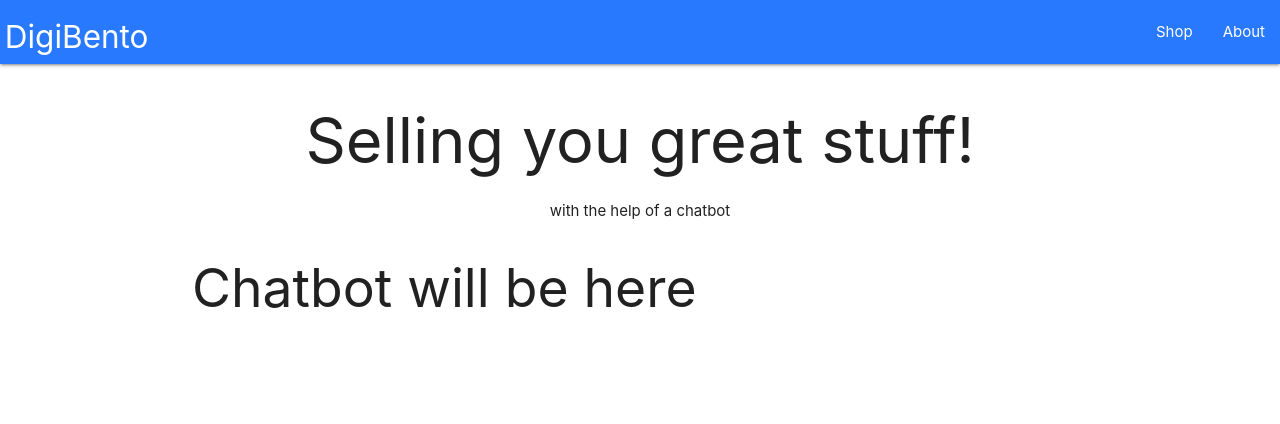
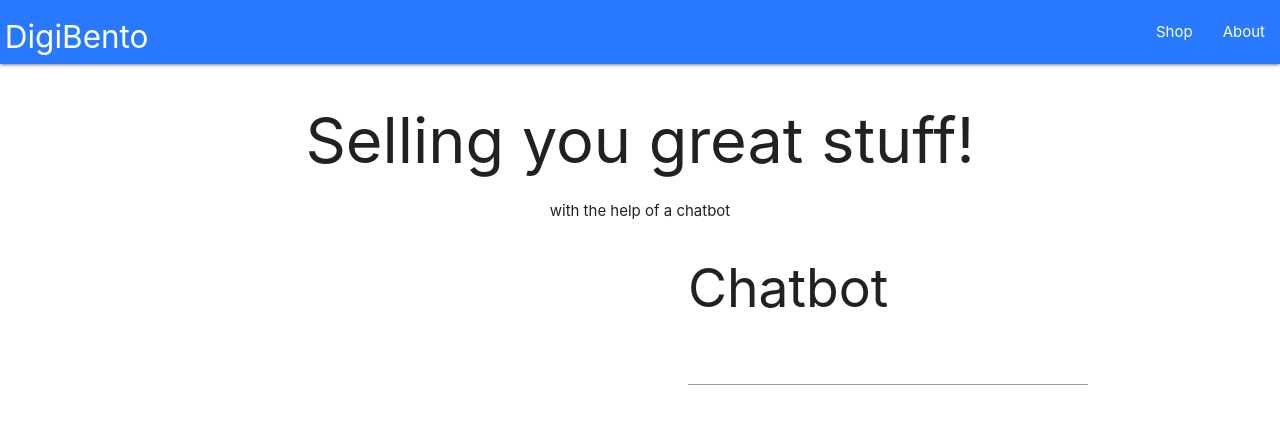
Before and after one commit to mic0des/react-bot, a React (Create React App) app in the folder client/: page / in a window 1280 px wide. Shown: the top 424 px of the page. Built offline with nearby package versions, Linux system fonts and the light colour scheme.

Commit message:
change chatbot to class component and add input and state

```diff
--- a/client/src/components/chatbot/Chatbot.js
+++ b/client/src/components/chatbot/Chatbot.js
@@ -1,7 +1,24 @@
-import React from 'react';
+import React, { Component } from 'react';
 
-const Chatbot = () => (
-    <h2>Chatbot will be here</h2>
-  );
+class Chatbot extends Component {
+  constructor(props){
+    super(props);
+
+    this.state = {
+      messages: []
+    }
+  }
+
+  render() {
+    return (
+      <div style={{height: 400, width: 400, float: 'right'}}>
+        <div id="chatbot" style={{height: '100%', width: '100%', overflow: 'auto'}}>
+          <h2>Chatbot</h2>
+          <input type='text' />
+        </div>
+      </div>
+    )
+  }
+};
 
 export default Chatbot;
```
